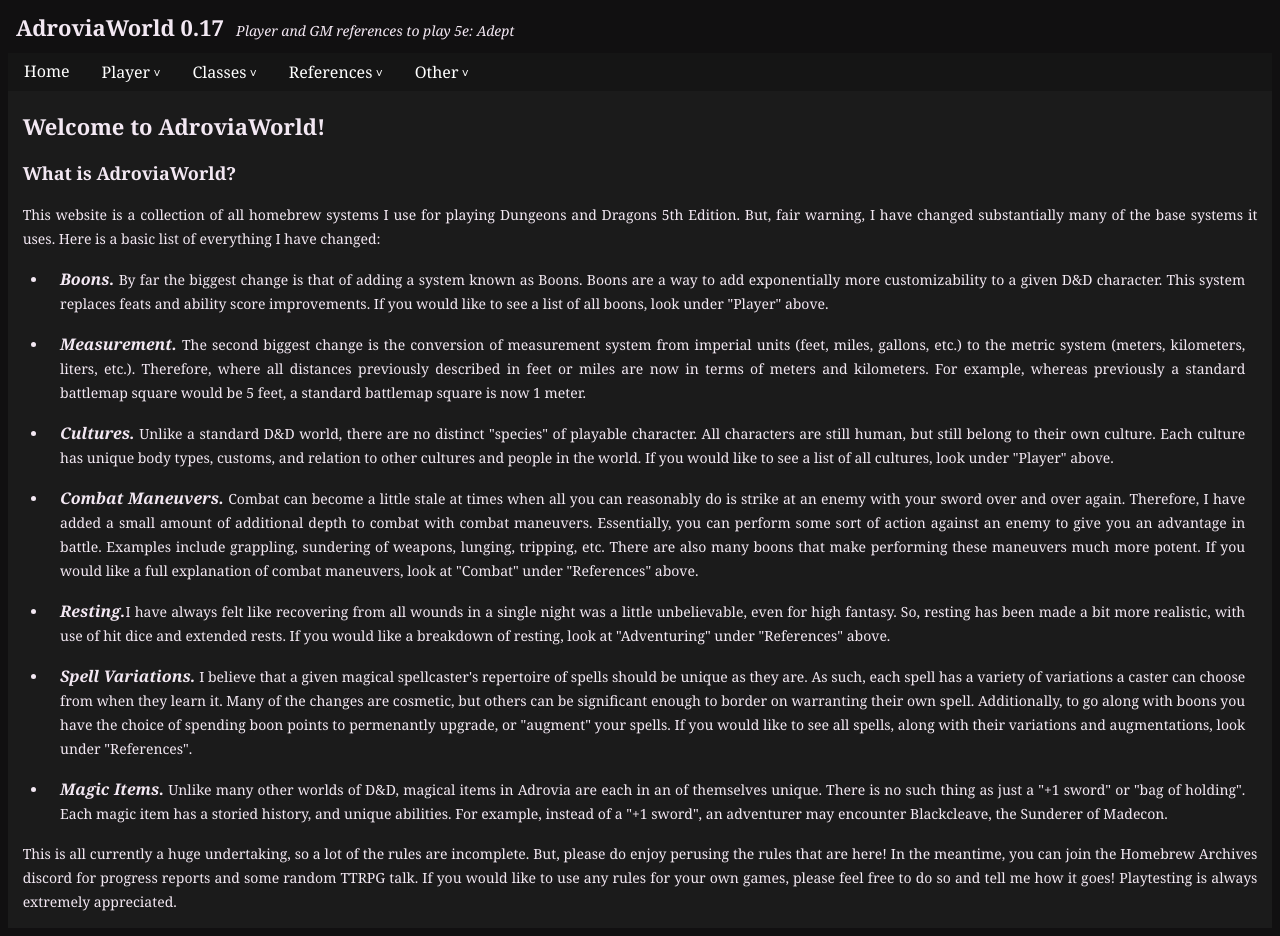
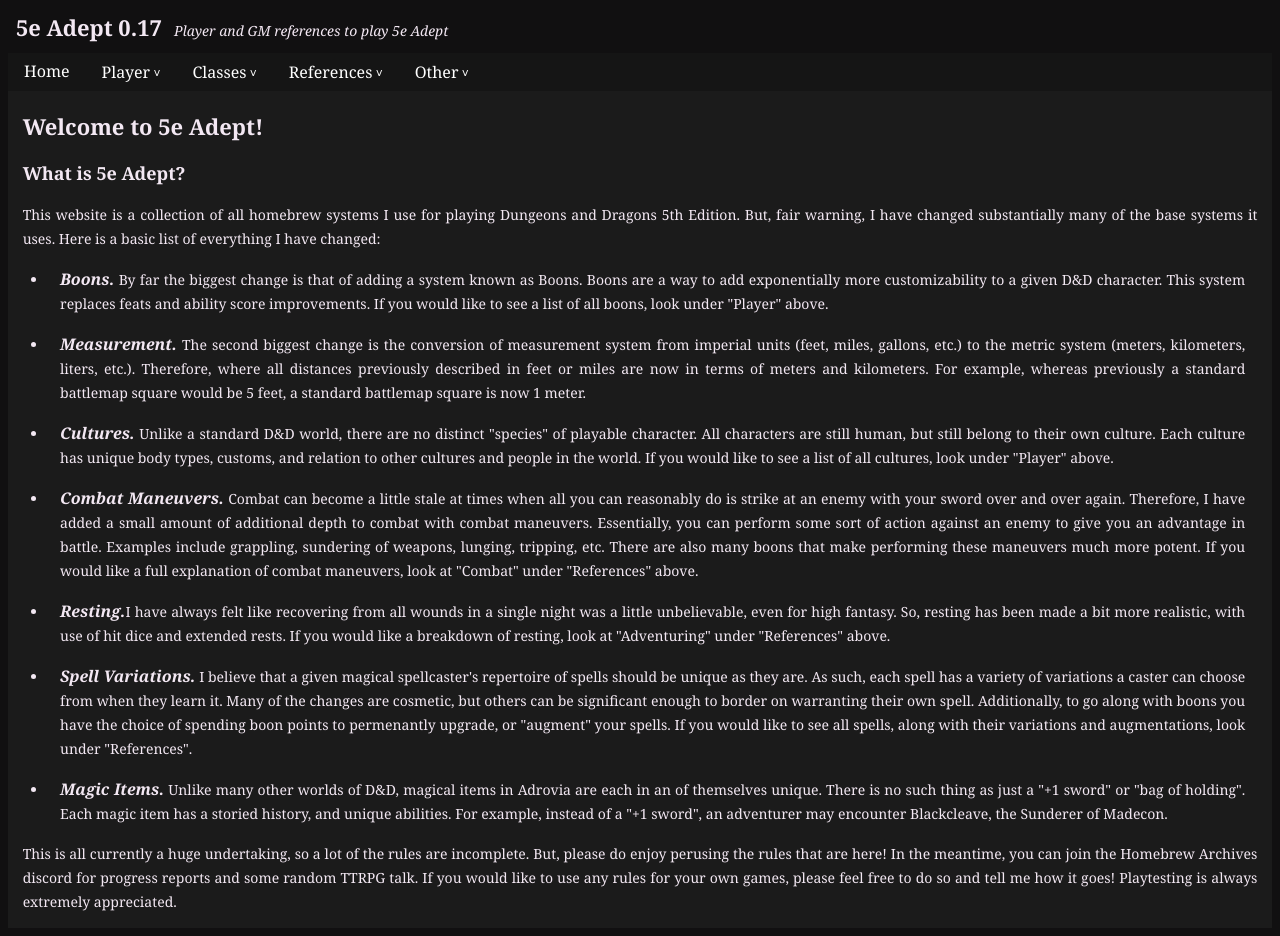
Before and after one commit to TheHomebrewArchives/5eAdept, a plain HTML site: page index.html in a window 1280 px wide. Drawn offline with nearby package versions, Linux system fonts and the light colour scheme.

Commit message:
AdroviaWorld -> 5e Adept

```diff
--- a/index.html
+++ b/index.html
@@ -16,16 +16,16 @@
   <body>
 
     <div class="titleDesc">
-      <h2>AdroviaWorld 0.17</h2>
-      <p><i>Player and GM references to play 5e: Adept</i></p>
+      <h2>5e Adept 0.17</h2>
+      <p><i>Player and GM references to play 5e Adept</i></p>
     </div>
 
     <div class="menu" id="menu">
     </div>
 
     <div class="info">
-      <h2>Welcome to AdroviaWorld!</h2>
-      <h3>What is AdroviaWorld?</h3>
+      <h2>Welcome to 5e Adept!</h2>
+      <h3>What is 5e Adept?</h3>
       <p>This website is a collection of all homebrew systems I use for playing Dungeons and Dragons 5th Edition. But, fair warning, I have changed substantially many of the base systems it uses. Here is a basic list of everything I have changed:</p>
       <ul>
         <li><strong><i>Boons.</strong></i> By far the biggest change is that of adding a system known as Boons. Boons are a way to add exponentially more customizability to a given D&D character. This system replaces feats and ability score improvements. If you would like to see a list of all boons, look under "Player" above.</li>
```
Also changed, not shown: Player/cultures.html (+2 -2 lines).
